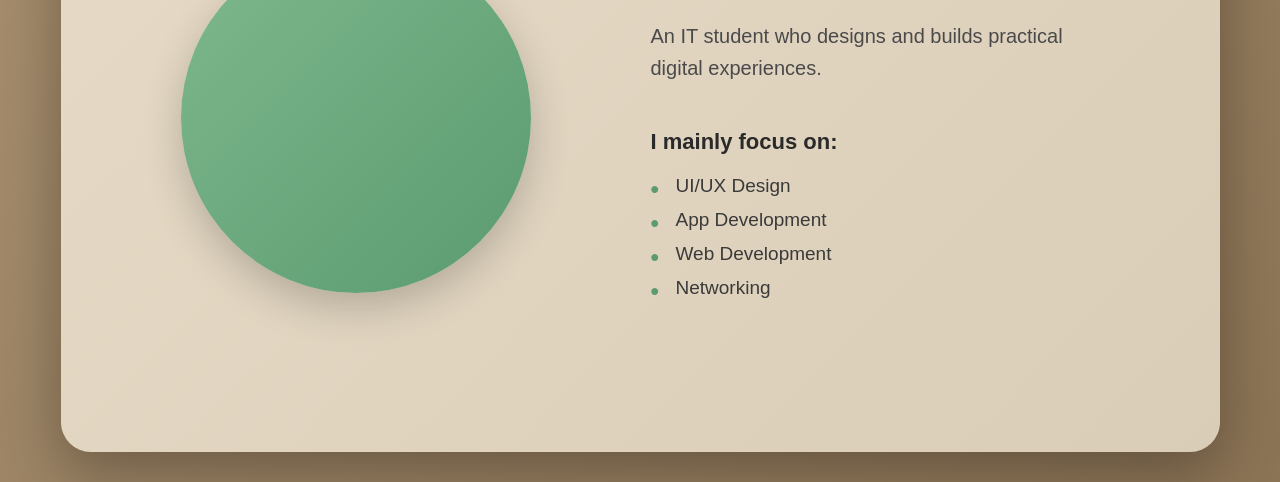
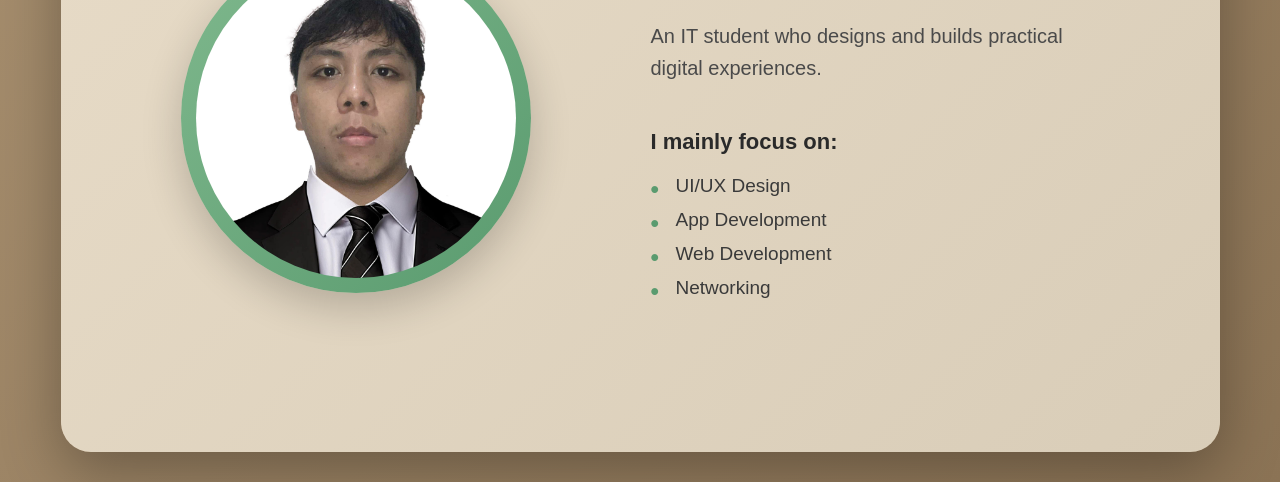
Before and after one commit to Artzzzzz1/My_Portfolio, a plain HTML site: page index.html in a window 1280 px wide. Shown: the part 338-820 px from the top of the page. Drawn offline with Linux system fonts and the light colour scheme; the site is published under a folder, as on GitHub Pages, so addresses that start at the root find nothing.

Commit message:
Update index.html

```diff
--- a/index.html
+++ b/index.html
@@ -17,7 +17,7 @@
 
             <div class="content">
                 <div class="avatar">
-                    <img src="/images/myImage.jpg" alt="Profile Avatar">
+                    <img src="images/myImage.jpg" alt="Profile Avatar">
                 </div>
 
                 <div class="info">
```
